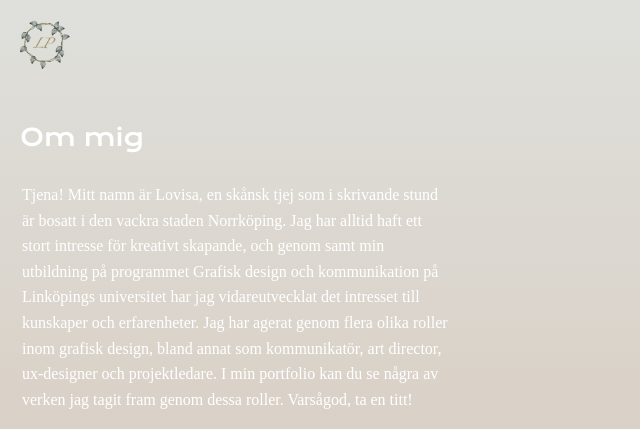
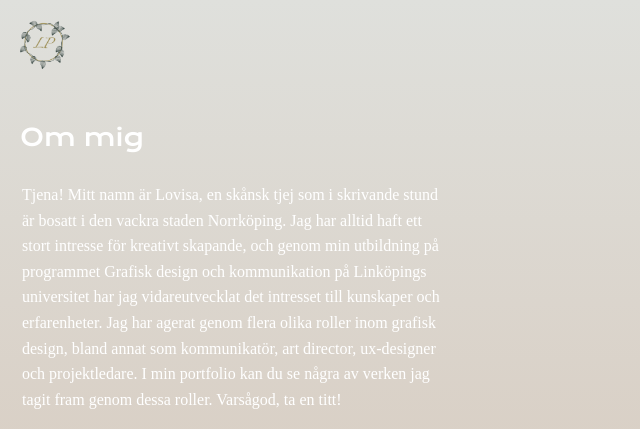
Before and after one commit to lovisapalmqvist/lovisapalmqvistportfolio.github.io, a plain HTML site: page om.html in a window 1280 px wide. Shown: the top 429 px of the page, 0-640 px from the left. Drawn offline with nearby package versions, Linux system fonts and the light colour scheme; a web font is replaced by a local one.

Commit message:
Update om.html

```diff
--- a/om.html
+++ b/om.html
@@ -40,7 +40,7 @@
         <div class="about-content">
 
             <div class="text-placeholder">
-                <p>Tjena! Mitt namn är Lovisa, en skånsk tjej som i skrivande stund är bosatt i den vackra staden Norrköping. Jag har alltid haft ett stort intresse för kreativt skapande, och genom samt min utbildning på programmet Grafisk design och kommunikation på Linköpings universitet har jag vidareutvecklat det intresset till kunskaper och erfarenheter. Jag har agerat genom flera olika roller inom grafisk design, bland annat som kommunikatör, art director, ux-designer och projektledare. I min portfolio kan du se några av verken jag tagit fram genom dessa roller. Varsågod, ta en titt!</p>
+                <p>Tjena! Mitt namn är Lovisa, en skånsk tjej som i skrivande stund är bosatt i den vackra staden Norrköping. Jag har alltid haft ett stort intresse för kreativt skapande, och genom min utbildning på programmet Grafisk design och kommunikation på Linköpings universitet har jag vidareutvecklat det intresset till kunskaper och erfarenheter. Jag har agerat genom flera olika roller inom grafisk design, bland annat som kommunikatör, art director, ux-designer och projektledare. I min portfolio kan du se några av verken jag tagit fram genom dessa roller. Varsågod, ta en titt!</p>
                 <div class="br"></div>
                 <p>När jag inte håller på med design gillar jag att läsa, skriva och spela tv-spel. Jag är en stor fantasy-nörd och arbetar gärna med uppgifter där jag kan ta inspiration från fantasy i mina designs.</p>
                 <div class="br"></div>
```
